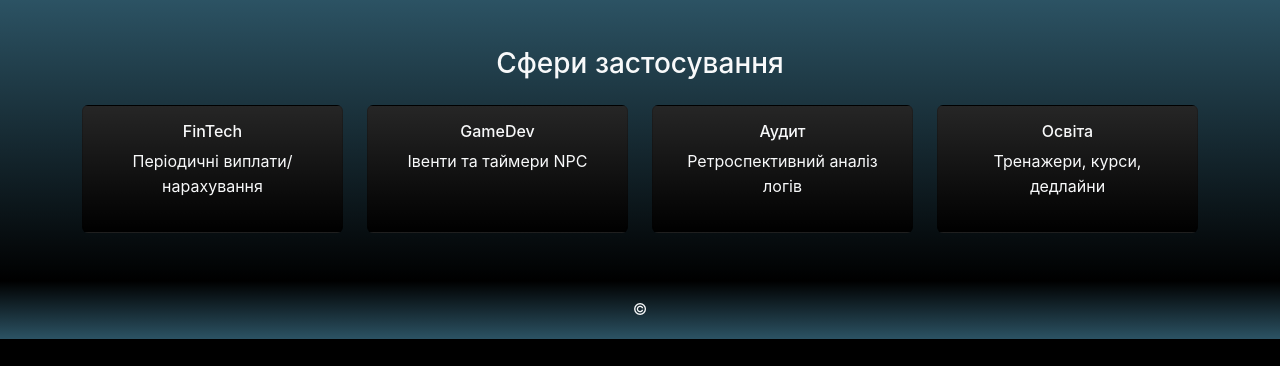
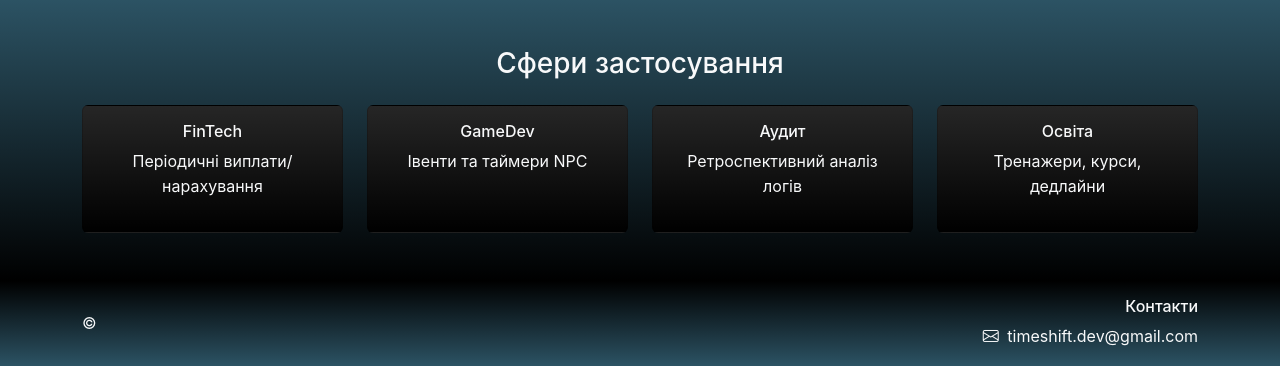
Before and after one commit to coolrich/timeshift, a Django app: template templates/webapp/index.html in a window 1280 px wide. Shown: the part 693-1059 px from the top of the page. Before the commit the page ends 1032 px from the top, so only its background shows below. Run offline with Django 5.2, Linux system fonts and the light colour scheme; the template is opened without the code that fills it, so the values that code supplies are empty; some libraries are stand-ins or nearby versions.

Commit message:
Add contacts to footer.html

```diff
--- a/templates/includes/footer.html
+++ b/templates/includes/footer.html
@@ -1,3 +1,24 @@
 <footer class="bg-dark text-light text-center py-3" style="background: linear-gradient(to bottom, black, #2c5364);">
+  <div class="container">
+    <div class="row align-items-center">
+      <!-- Ліва частина - копірайт -->
+      <div class="col-md-6 text-md-start mb-3 mb-md-0">
         © {{ ENV_SITE_NAME }} {{ year }}
+      </div>
+
+      <!-- Права частина - контакти -->
+      <div class="col-md-6 text-md-end">
+        <div class="contact-block">
+          <h6 class="mb-2">Контакти</h6>
+          <div class="d-flex flex-column flex-md-row justify-content-md-end gap-2 gap-md-3">
+            <a href="mailto:timeshift.dev@gmail.com" class="text-light text-decoration-none">
+              <i class="bi bi-envelope me-1"></i> timeshift.dev@gmail.com
+            </a>
+
+          </div>
+
+        </div>
+      </div>
+    </div>
+  </div>
 </footer>
```
